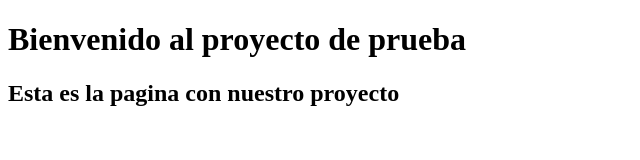
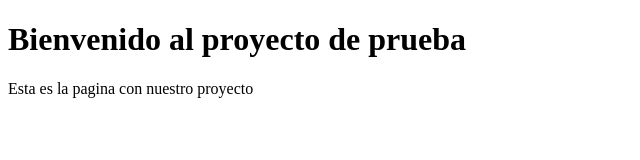
Before and after one commit to davidcarrasco95/pagina-web, a plain HTML site: page index.html in a window 1280 px wide. Shown: the whole page, without its empty margins (0-640 px from the left). Drawn offline with Linux system fonts and the light colour scheme.

Commit message:
Cambia el formato del texto

```diff
--- a/index.html
+++ b/index.html
@@ -6,6 +6,6 @@
 </head>
     <body>
         <h1>Bienvenido al proyecto de prueba</h1>
-        <h2>Esta es la pagina con nuestro proyecto</h2>
+        <p>Esta es la pagina con nuestro proyecto</p>
     </body>
 </html>
```
